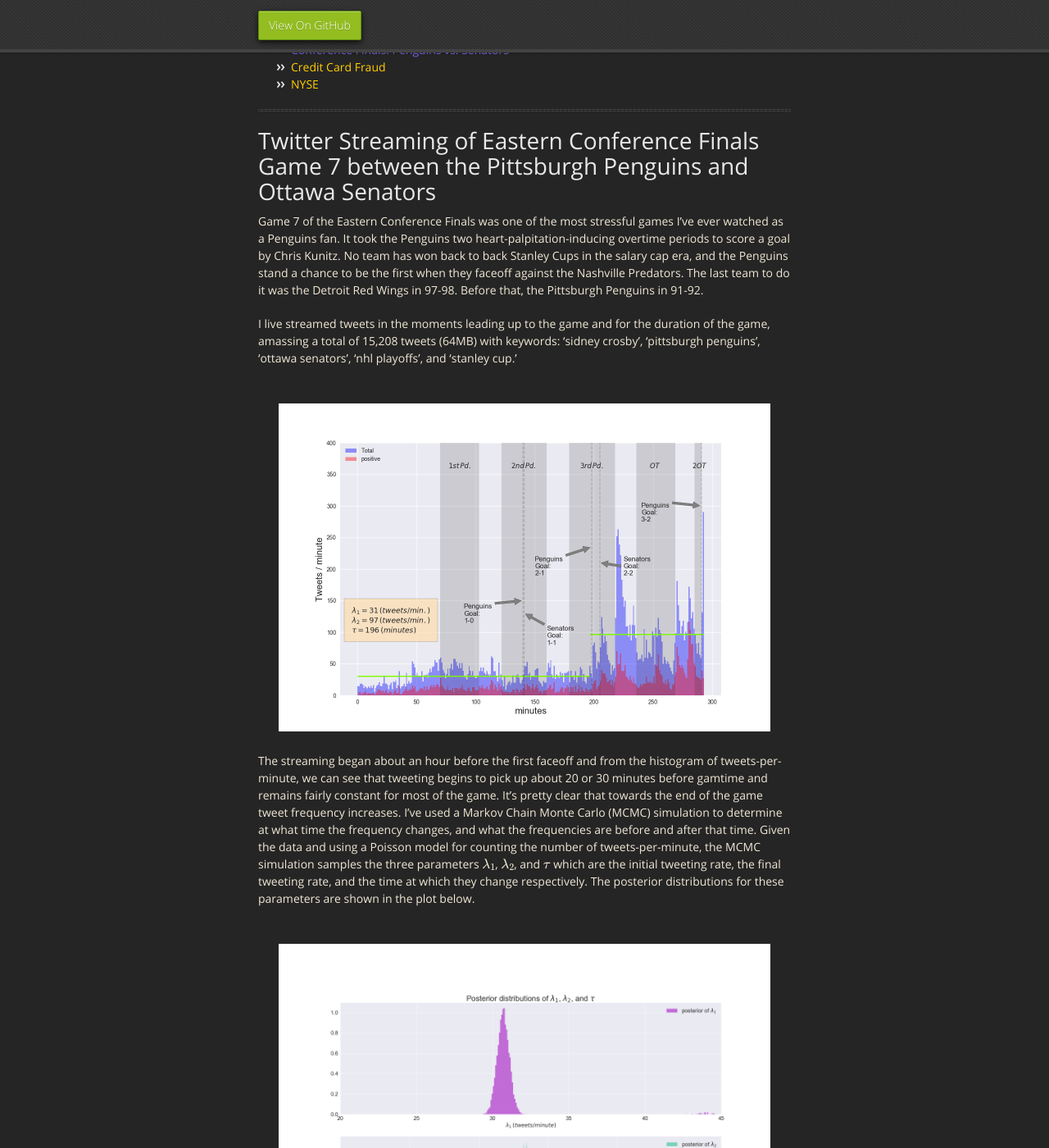
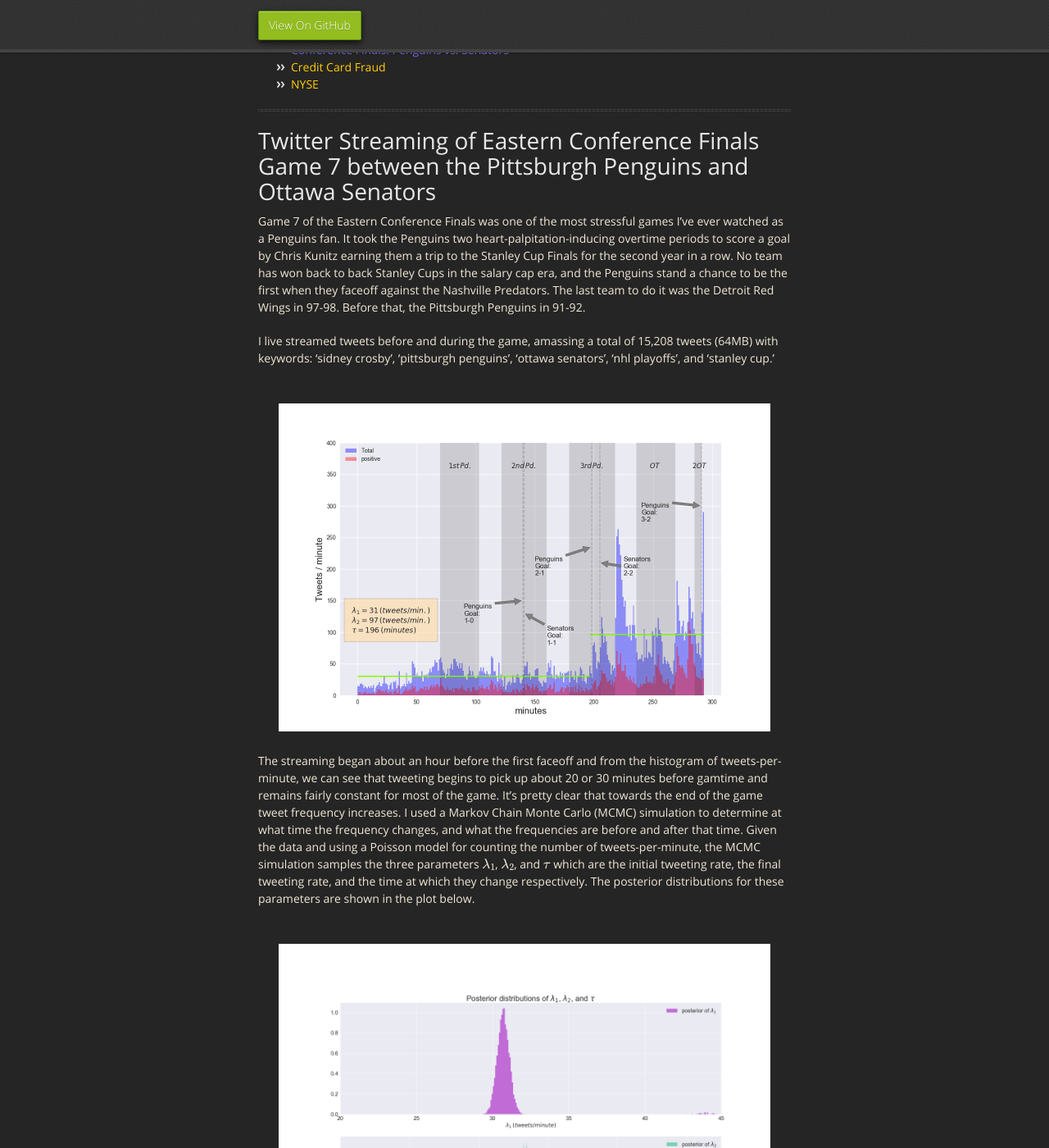
Before and after one commit to mrbrins82/mrbrins82.github.io, a Jekyll site: the page built from hockeytweets.md, in a window 1280 px wide and 1400 px high, scrolled down 383 px. Shown: the whole window at 82% size. Built offline with Jekyll 4.4.1, drawn with Linux system fonts in a browser that asks for light colours; nearby versions of some CDN libraries; formulas are drawn with MathJax 3; our own code applies the rules of GitHub Pages for plain Markdown files; some of the changed text lies outside the part shown.

Commit message:
edited hockey write up

```diff
--- a/hockeytweets.md
+++ b/hockeytweets.md
@@ -16,14 +16,14 @@
 
 # [](#header-1)Twitter Streaming of Eastern Conference Finals Game 7 between the Pittsburgh Penguins and Ottawa Senators
 
-Game 7 of the Eastern Conference Finals was one of the most stressful games I've ever watched as a Penguins fan. It took the Penguins two heart-palpitation-inducing overtime periods to score a goal by Chris Kunitz. No team has won back to back Stanley Cups in the salary cap era, and the Penguins stand a chance to be the first when they faceoff against the Nashville Predators. The last team to do it was the Detroit Red Wings in 97-98. Before that, the Pittsburgh Penguins in 91-92.
+Game 7 of the Eastern Conference Finals was one of the most stressful games I've ever watched as a Penguins fan. It took the Penguins two heart-palpitation-inducing overtime periods to score a goal by Chris Kunitz earning them a trip to the Stanley Cup Finals for the second year in a row. No team has won back to back Stanley Cups in the salary cap era, and the Penguins stand a chance to be the first when they faceoff against the Nashville Predators. The last team to do it was the Detroit Red Wings in 97-98. Before that, the Pittsburgh Penguins in 91-92.
 
-I live streamed tweets in the moments leading up to the game and for the duration of the game, amassing a total of 15,208 tweets (64MB) with keywords: 'sidney crosby', 'pittsburgh penguins', 'ottawa senators', 'nhl playoffs', and 'stanley cup.'
+I live streamed tweets before and during the game, amassing a total of 15,208 tweets (64MB) with keywords: 'sidney crosby', 'pittsburgh penguins', 'ottawa senators', 'nhl playoffs', and 'stanley cup.'
 
 <img src="./assets/images/ECF_game7_stream_hist.png" alt="tweet histogram" align="right" width="600" height="400" hspace="25" vspace="25"/>
 
-The streaming began about an hour before the first faceoff and from the histogram of tweets-per-minute, we can see that tweeting begins to pick up about 20 or 30 minutes before gamtime and remains fairly constant for most of the game. It's pretty clear that towards the end of the game tweet frequency increases. I've used a Markov Chain Monte Carlo (MCMC) simulation to determine at what time the frequency changes, and what the frequencies are before and after that time. Given the data and using a Poisson model for counting the number of tweets-per-minute, the MCMC simulation samples the three parameters $$ \lambda_1 $$, $$ \lambda_2 $$, and $$ \tau $$  which are the initial tweeting rate, the final tweeting rate, and the time at which they change respectively. The posterior distributions for these parameters are shown in the plot below.
+The streaming began about an hour before the first faceoff and from the histogram of tweets-per-minute, we can see that tweeting begins to pick up about 20 or 30 minutes before gamtime and remains fairly constant for most of the game. It's pretty clear that towards the end of the game tweet frequency increases. I used a Markov Chain Monte Carlo (MCMC) simulation to determine at what time the frequency changes, and what the frequencies are before and after that time. Given the data and using a Poisson model for counting the number of tweets-per-minute, the MCMC simulation samples the three parameters $$ \lambda_1 $$, $$ \lambda_2 $$, and $$ \tau $$  which are the initial tweeting rate, the final tweeting rate, and the time at which they change respectively. The posterior distributions for these parameters are shown in the plot below.
 
 <img src="./assets/images/ECF_game7_stream_poisson_stats.png" alt="tweet histogram" align="right" width="600" height="600" hspace="25" vspace="25"/>
 
-I've taken the most likely values of each of these parameters to plot in the first figure. Each of the $$ \lambda_i $$ frequencies is plotted in green, and the break takes place at the most probable value of $$ \tau $$. The MCMC simulation looks to be confident that the frequency of tweeting changed at $$ t = 196 $$ minutes. This is right when the Penguins scored in the third period to make it 2-1. Ottawa came back a few minutes later to tie the game and send it into overtime. We can see the spikes in tweets that occurred right after each of these goals. There was a huge spike in tweets right after the third period ended and lasted until the first OT period started. Tweeting settled down a little bit during that period, until again they spiked after the first overtime. There was a final spike in tweeting right after the Pens scored the game winner in 2OT.
+I took the most likely values of each of these parameters to plot in the first figure. Each of the $$ \lambda_i $$ frequencies is plotted in green, and the break takes place at the most probable value of $$ \tau $$. The MCMC simulation looks to be confident that the frequency of tweeting changed at $$ t = 196 $$ minutes. This is right when the Penguins scored in the third period to make it 2-1, where it seemed that the Pens would be able to shut the game down and get a regulation victory. Ottawa came back a few minutes later to tie the game and send it into overtime. We can see the spikes in tweets that occurred right after each of these goals. There were also huge spikes during the intermissions that followed. After the third period is where we see the biggest spike.
```
